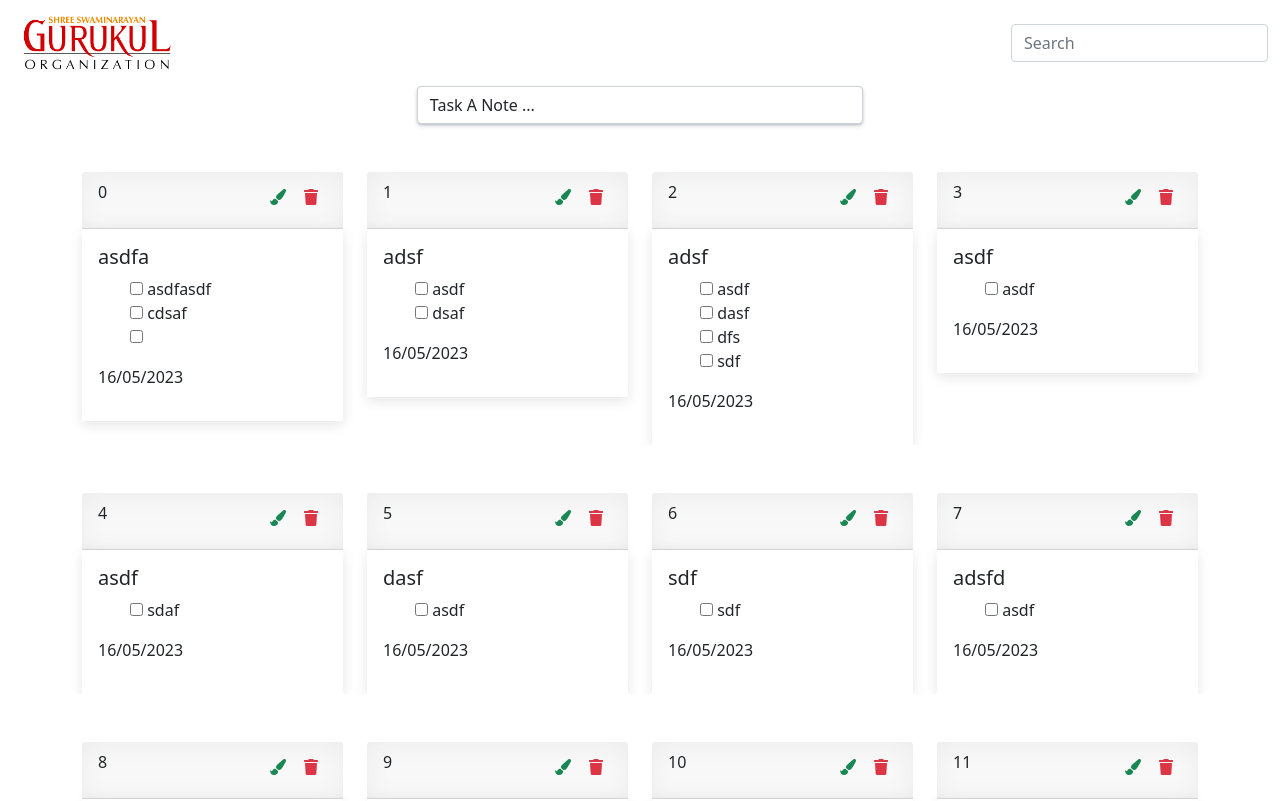
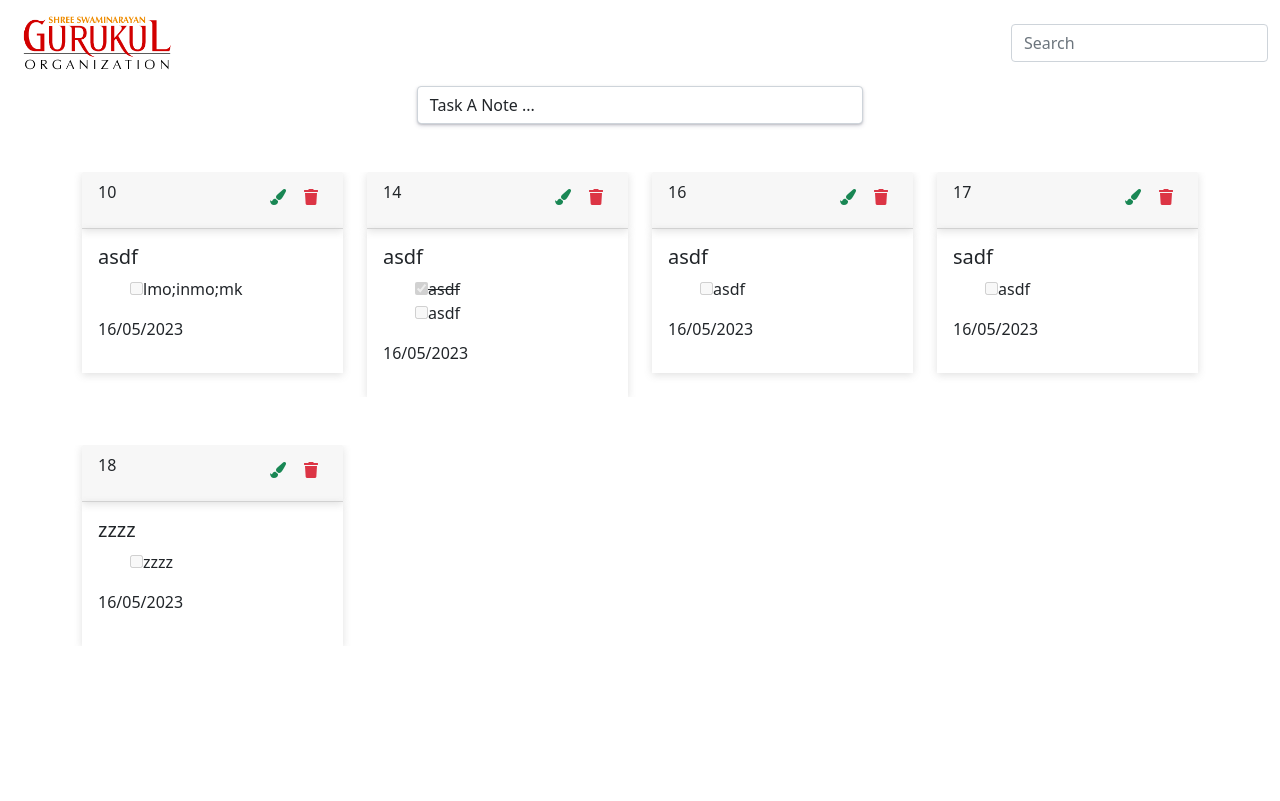
Before and after one commit to ankitdomadiya/team-todo, an Angular app: page / in a window 1280 px wide. Shown: the top 801 px of the page. Built offline with nearby package versions, Linux system fonts and the light colour scheme; data requests are answered from the project's data file.

Commit message:
all method complete

```diff
--- a/db.json
+++ b/db.json
@@ -4,54 +4,25 @@
       "ListItems": [
         {
           "checkbox": false,
-          "items": "asdfasdf"
-        },
-        {
-          "checkbox": false,
-          "items": "cdsaf"
-        },
-        {
-          "checkbox": false
+          "items": "lmo;inmo;mk"
         }
       ],
-      "title": "asdfa",
-      "id": 1
+      "title": "asdf",
+      "id": 10
     },
     {
       "ListItems": [
         {
-          "checkbox": false,
+          "checkbox": true,
           "items": "asdf"
         },
         {
           "checkbox": false,
-          "items": "dsaf"
+          "items": "asdf"
         }
       ],
-      "title": "adsf",
-      "id": 2
-    },
-    {
-      "ListItems": [
-        {
-          "checkbox": false,
-          "items": "asdf"
-        },
-        {
-          "checkbox": false,
-          "items": "dasf"
-        },
-        {
-          "checkbox": false,
-          "items": "dfs"
-        },
-        {
-          "checkbox": false,
-          "items": "sdf"
-        }
-      ],
-      "title": "adsf",
-      "id": 3
+      "title": "asdf",
+      "id": 14
     },
     {
       "ListItems": [
@@ -61,17 +32,7 @@
         }
       ],
       "title": "asdf",
-      "id": 4
-    },
-    {
-      "ListItems": [
-        {
-          "checkbox": false,
-          "items": "sdaf"
-        }
-      ],
-      "title": "asdf",
-      "id": 5
+      "id": 16
     },
     {
       "ListItems": [
@@ -80,72 +41,18 @@
           "items": "asdf"
         }
       ],
-      "title": "dasf",
-      "id": 6
+      "title": "sadf",
+      "id": 17
     },
     {
       "ListItems": [
         {
           "checkbox": false,
-          "items": "sdf"
+          "items": "zzzz"
         }
       ],
-      "title": "sdf",
-      "id": 7
-    },
-    {
-      "ListItems": [
-        {
-          "checkbox": false,
-          "items": "asdf"
-        }
-      ],
-      "title": "adsfd",
-      "id": 8
-    },
-    {
-      "ListItems": [
-        {
-          "checkbox": false,
-          "items": "asdf"
-        }
-      ],
-      "title": "asdf",
-      "id": 9
-    },
-    {
-      "ListItems": [
-        {
-          "checkbox": false,
-          "items": "adsf"
-        }
-      ],
-      "title": "asdf",
-      "id": 10
-    },
-    {
-      "ListItems": [
-        {
-          "checkbox": false,
-          "items": "asdf"
-        },
-        {
-          "checkbox": false,
-          "items": "dsf"
-        }
-      ],
-      "title": "sadf",
-      "id": 11
-    },
-    {
-      "ListItems": [
-        {
-          "checkbox": false,
-          "items": "sfdg"
-        }
-      ],
-      "title": "fsdg",
-      "id": 12
+      "title": "zzzz",
+      "id": 18
     }
   ]
 }
--- a/src/app/api/tasks.service.ts
+++ b/src/app/api/tasks.service.ts
@@ -1,23 +1,42 @@
 import { Injectable } from '@angular/core';
-import { HttpClient } from '@angular/common/http';
+import { HttpClient, HttpHeaders } from '@angular/common/http';
 
 @Injectable({
   providedIn: 'root'
 })
 export class TasksService {
+  httpHeaders: HttpHeaders | { [header: string]: string | string[]; };
 
   constructor(private http: HttpClient) { }
 
-  userUrl = 'http://localhost:3000/tasks';
+  __taskUrl = 'http://localhost:3000/tasks';
 
   // post api
+  // use for add tasks
 
   addTasks(body: TaskDetails){
-   return this.http.post(this.userUrl,body);
+   return this.http.post(this.__taskUrl,body);
   }
 
+  // get api
+  // use for get tasks
+
   getTasks(){
-    return this.http.get<Array<TaskDetails>>(this.userUrl);
+    // return this.http.get<Array<TaskDetails>>(this.__taskUrl, {headers: this.httpHeaders});
+    return this.http.get<Array<TaskDetails>>(this.__taskUrl);
+  }
+
+  // put api
+  // update tasks
+
+  updateTask(body: any){
+    return this.http.put(`${this.__taskUrl}/${body.id}`, body);
+  }
+
+  // use for delete tasks
+
+  deleteTask(id:any){
+    return this.http.delete(`${this.__taskUrl}/${id}`);
   }
 }
 
--- a/src/app/app.module.ts
+++ b/src/app/app.module.ts
@@ -7,6 +7,7 @@ import { GKeepComponent } from './g-keep/g-keep.component';
 import { FormsModule } from '@angular/forms';
 import { HttpClientModule } from '@angular/common/http';
 import { ToastrModule } from 'ngx-toastr';
+ import { BrowserAnimationsModule } from '@angular/platform-browser/animations';
 
 
 @NgModule({
@@ -17,6 +18,7 @@ import { ToastrModule } from 'ngx-toastr';
   imports: [
     BrowserModule,
     AppRoutingModule,
+    BrowserAnimationsModule,
     FormsModule,
     HttpClientModule,
     ToastrModule.forRoot(),
--- a/src/app/g-keep/g-keep.component.html
+++ b/src/app/g-keep/g-keep.component.html
@@ -4,7 +4,7 @@
     <div class="container-fluid">
         <img src="assets/logo.png" alt="logo" class="navbar-logo">
         <form>
-            <input class="form-control" type="search" placeholder="Search" aria-label="Search">
+            <input class="form-control" type="search" placeholder="Search" aria-label="Search" [(ngModel)]="searchValue" name="search" (keyup)="search()" autocomplete="off">
         </form>
     </div>
 </nav>
@@ -24,11 +24,14 @@
           <div class="collapse taskbody " id="collapseExample">
                 <div class="card">
                   <ul class="list-group list-group-flush">
-                    <li class="list-group-item "><input type="text" class="form-control mb-1 itemTitle" id="floatingInput" name="title" [(ngModel)]="taskDetails.title  " placeholder="Title"></li>
-                    <li class="list-group-item overflow-auto"  style="height: 200px;">
+                    <li class="list-group-item ">
+                        <input type="text" class="form-control mb-1 itemTitle" id="floatingInput" name="title" [(ngModel)]="taskDetails.title  " placeholder="Title">
+                    </li>
+                    <li class="list-group-item overflow-auto" style="height: 200px;">
                       <ul *ngFor="let tasks of taskDetails.ListItems; let i = index;" (keyup.enter)="addRow()" class=" list-group-flush ">
                         <li class="list-group-item d-flex">
-                            <i class="bi bi-x-lg me-2" (click)="deleteRow(i)"></i>
+                            <i class="fa fa-trash me-2" (click)="deleteRow(i)">
+                            </i>
                             <input type="checkbox" [(ngModel)]="tasks.checkbox" name="" id="">
                             <input type="text" [(ngModel)]="tasks.items" class=" addbutton w-75 ms-3" placeholder="List item">
                         </li>
@@ -37,7 +40,8 @@
                     <li class="list-group-item"></li>
                   </ul>
                 </div>
-                <div class="btn btn-primary" (click)="addDetails()" data-bs-toggle="collapse" href="#collapseExample" aria-controls="collapseExample">submit</div>
+                <div class="btn btn-primary" (click)="addDetails()" *ngIf="!taskChangeBtn" data-bs-toggle="collapse" href="#collapseExample" aria-controls="collapseExample">submit</div>
+                <div class="btn btn-primary" (click)="updateMethod()" *ngIf="taskChangeBtn" data-bs-toggle="collapse" href="#collapseExample" aria-controls="collapseExample">Edit</div>
           </div>
       </section>
       </div>
@@ -52,12 +56,14 @@
         <ng-container *ngFor="let item of taskData let i = index;">
 
             <div class="col-xxl-3 col-xl-3 col-lg-3 col-md-4 col-sm-6 col-12 mb-5 overflow-auto">
-                <div class="card" style="max-width: 18rem; max-height: 25rem;">
+                <div class="card" style="max-width: 18rem; max-height: 15rem;">
                     <div class="card-header d-flex justify-content-between heding-shadow">
-                        <p>{{i}}</p>
+                        <!-- <p>{{i+1}}</p> -->
+                        <!-- <p>{{i}}</p> -->
+                        <p>{{item.id}}</p>
                         <div>
-                            <button class="btn btn-transparent text-success fa fa-paint-brush"></button>
-                            <button class="btn btn-transparent text-danger fa fa-trash"></button>
+                            <button class="btn btn-transparent text-success fa fa-paint-brush" data-bs-toggle="collapse" href="#collapseExample" (click)="fetchTask(item)"></button>
+                            <button class="btn btn-transparent text-danger fa fa-trash" (click)="deleteTask(item.id)" ></button>
                         </div>
                     </div>
                     <div class="card-body text-shadow">
@@ -65,19 +71,22 @@
                         <ol style="list-style-type: none">
                             <ng-container *ngFor="let initems of item.ListItems">
                                 <li>
-                                    <input type="checkbox" name="" id="">
-                                    {{initems.items}}
+                                    <input type="checkbox" name="" id="" disabled [checked]="initems.checkbox">
+                                    <label *ngIf="!initems.checkbox">
+                                        {{initems.items}}
+                                    </label>
+                                    <label *ngIf="initems.checkbox">
+                                        <del>
+                                            {{initems.items}}
+                                        </del>
+                                    </label>
                                 </li>
-
                             </ng-container>
-
                         </ol>
                         <p>16/05/2023</p>
                     </div>
                 </div>
             </div>
         </ng-container>
-
-
     </div>
 </section>
--- a/src/app/g-keep/g-keep.component.scss
+++ b/src/app/g-keep/g-keep.component.scss
@@ -20,11 +20,13 @@
 }
 
 .heding-shadow{
-    box-shadow: rgba(58, 51, 51, 0.1) 0px 3px 30px -8px inset, rgba(255, 255, 255, 0.3) 0px 18px 36px -18px inset;
+    // box-shadow: rgba(58, 51, 51, 0.1) 0px 3px 30px -8px inset, rgba(255, 255, 255, 0.3) 0px 18px 36px -18px inset;
+    box-shadow: rgba(99, 99, 99, 0.2) 0px 2px 8px 0px;
 }
 
 .text-shadow{
-    box-shadow: rgba(0, 0, 0, 0.1) 0px 4px 12px;
+    // box-shadow: rgba(0, 0, 0, 0.1) 0px 4px 12px;
+    box-shadow: rgba(99, 99, 99, 0.2) 0px 2px 8px 0px;
 }
 
 // ########## Task Entering ############
```
Also changed, not shown: src/app/g-keep/g-keep.component.ts (+73 -16 lines).
